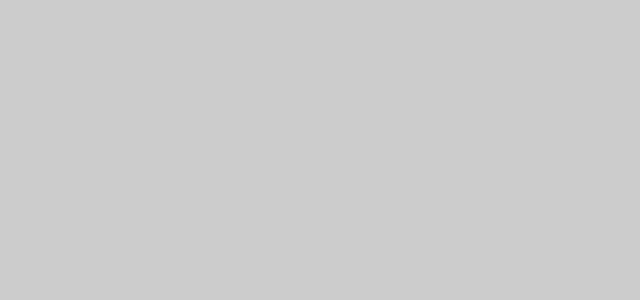
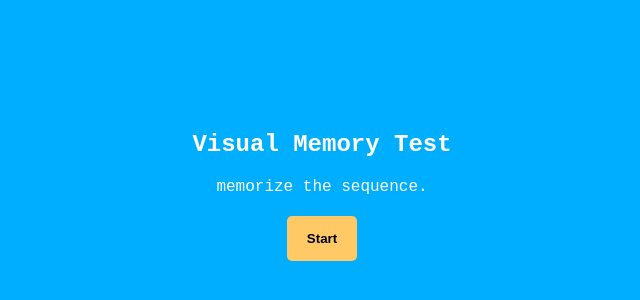
Before and after one commit to rachidelaid/human-benchmark, a React (Create React App) app: page /visual in a window 1280 px wide. Before the commit this address had no page. Shown: the part 204-504 px from the top of the page, without its empty margins (318-958 px from the left). Built offline with nearby package versions, Linux system fonts and the light colour scheme.

Commit message:
visual test done

```diff
--- a/src/App.js
+++ b/src/App.js
@@ -6,6 +6,7 @@ import Verbal from './pages/Verbal';
 import Number from './pages/Number';
 import Aim from './pages/Aim';
 import Sequence from './pages/Sequence';
+import Visual from './pages/Visual';
 
 function App() {
   return (
@@ -17,6 +18,7 @@ function App() {
         <Route exact path="/number" element={<Number />} />
         <Route exact path="/aim" element={<Aim />} />
         <Route exact path="/sequence" element={<Sequence />} />
+        <Route exact path="/visual" element={<Visual />} />
       </Routes>
     </BrowserRouter>
   );
--- a/src/index.css
+++ b/src/index.css
@@ -14,6 +14,12 @@
 body {
   font-family: 'Courier New', Courier, monospace;
   background-color: var(--bg-color);
+}
+
+.flex {
+  display: flex;
+  align-items: center;
+  gap: 100px;
 }
 
 input {
@@ -105,7 +111,7 @@ svg {
 
 .main {
   background-color: var(--primary-color);
-  height: 100vh;
+  min-height: 100vh;
   color: #fff;
   display: flex;
   flex-direction: column;
@@ -164,13 +170,15 @@ svg {
   cursor: pointer;
 }
 
-.sequence .game {
+.game {
   display: grid;
   grid-template-columns: 1fr 1fr 1fr;
+  grid-template-rows: 140px 140px 140px;
   gap: 10px;
+  place-items: center;
 }
 
-.sequence .game > div {
+.game > div {
   width: 100px;
   height: 100px;
   border-radius: 5px;
@@ -179,6 +187,34 @@ svg {
   cursor: pointer;
 }
 
-.sequence .game > div.active {
+.game > div.active {
   background-color: #fff;
 }
+
+.game > div.wrong {
+  background-color: rgb(0, 62, 90);
+  animation: shake 0.2s ease-in-out;
+}
+
+@keyframes shake {
+  10%,
+  90% {
+    transform: translate3d(-1px, 0, 0);
+  }
+
+  20%,
+  80% {
+    transform: translate3d(2px, 0, 0);
+  }
+
+  30%,
+  50%,
+  70% {
+    transform: translate3d(-4px, 0, 0);
+  }
+
+  40%,
+  60% {
+    transform: translate3d(4px, 0, 0);
+  }
+}
--- /dev/null
+++ b/src/pages/Visual.jsx
@@ -0,0 +1,163 @@
+import { useState, useRef } from 'react';
+
+const Visual = () => {
+  const [status, setStatus] = useState('start');
+  const [playing, setPlaying] = useState(false);
+  const [levelUp, setLevelUp] = useState(false);
+  const [lives, setLives] = useState(3);
+  const [tries, setTries] = useState(3);
+
+  const squares = useRef(3);
+  const level = useRef(1);
+  const answers = useRef([]);
+  const sequence = useRef([]);
+  const genSequence = () => {
+    const arr = [];
+    while (true) {
+      if (arr.length === level.current) {
+        break;
+      }
+      let r = Math.floor(Math.random() * squares.current * squares.current);
+      if (!arr.includes(r)) {
+        arr.push(r);
+      }
+    }
+    sequence.current = arr;
+  };
+
+  const wait = (ms) => {
+    return new Promise((res) => {
+      setTimeout(() => {
+        res();
+      }, ms);
+    });
+  };
+
+  const reset = () => {
+    console.log(squares.current);
+    document.querySelectorAll('.game > div').forEach((d) => (d.className = ''));
+    setTries(3);
+    answers.current = [];
+    setPlaying(true);
+  };
+
+  const playSequence = async () => {
+    if (level.current % 5 === 0 && !levelUp) {
+      setLevelUp(true);
+      squares.current++;
+      document.querySelector('.game').style.gridTemplateColumns = `${Math.floor(
+        400 / squares.current
+      )}px `.repeat(squares.current);
+      document.querySelector('.game').style.gridTemplateRows = `${Math.floor(
+        400 / squares.current
+      )}px `.repeat(squares.current);
+    }
+    reset();
+    await wait(500);
+
+    for (let i = 0; i < sequence.current.length; i++) {
+      const index = sequence.current[i];
+      const div = document.querySelector(`.game div:nth-child(${index + 1})`);
+      if (div === null) {
+        break;
+      }
+      div.style.height = '0';
+      setTimeout(() => {
+        div.classList.add('active');
+        div.style.height = `${Math.floor(400 / squares.current)}px`;
+        setTimeout(() => {
+          div.style.height = '0';
+          setTimeout(() => {
+            div.classList.remove('active');
+            div.style.height = `${Math.floor(400 / squares.current)}px`;
+            setPlaying(false);
+          }, 200);
+        }, 700);
+      }, 200);
+    }
+  };
+
+  const check = (e) => {
+    if (playing) return;
+
+    const id = Number(e.target.id);
+    if (!sequence.current.includes(id)) {
+      e.target.classList.add('wrong');
+      setTries(tries - 1);
+      if (tries <= 1) {
+        setLives(lives - 1);
+        setTimeout(() => {
+          genSequence();
+          playSequence();
+        }, 500);
+      }
+    } else {
+      answers.current.push(id);
+      e.target.classList.add('active');
+      setLevelUp(false);
+      if (answers.current.length === sequence.current.length) {
+        level.current++;
+
+        genSequence();
+        setTimeout(() => {
+          playSequence();
+        }, 500);
+      }
+    }
+  };
+
+  const start = () => {
+    genSequence();
+    setStatus('game');
+
+    setTimeout(() => {
+      playSequence();
+    }, 10);
+  };
+
+  return (
+    <div className="visual main">
+      {status === 'game' && lives !== 0 && (
+        <>
+          <div className="flex">
+            <h2>Level {level.current}</h2>
+            <h4>Lives: {lives}</h4>
+          </div>
+          <div className="game">
+            {[...Array(squares.current * squares.current).keys()].map((x) => (
+              <div
+                key={x}
+                id={x}
+                onClick={check}
+                style={{
+                  width: Math.floor(400 / squares.current),
+                  height: Math.floor(400 / squares.current),
+                }}
+              ></div>
+            ))}
+          </div>
+        </>
+      )}
+
+      {status === 'start' && (
+        <>
+          <h2>Visual Memory Test</h2>
+          <p>memorize the sequence.</p>
+          <button className="primary-btn" onClick={start}>
+            Start
+          </button>
+        </>
+      )}
+
+      {lives === 0 && (
+        <>
+          <p>Visual Memory</p>
+          <h1>Level {level.current}</h1>
+          <a href="/">Home</a>
+        </>
+      )}
+    </div>
+  );
+};
+
+export default Visual;
```
